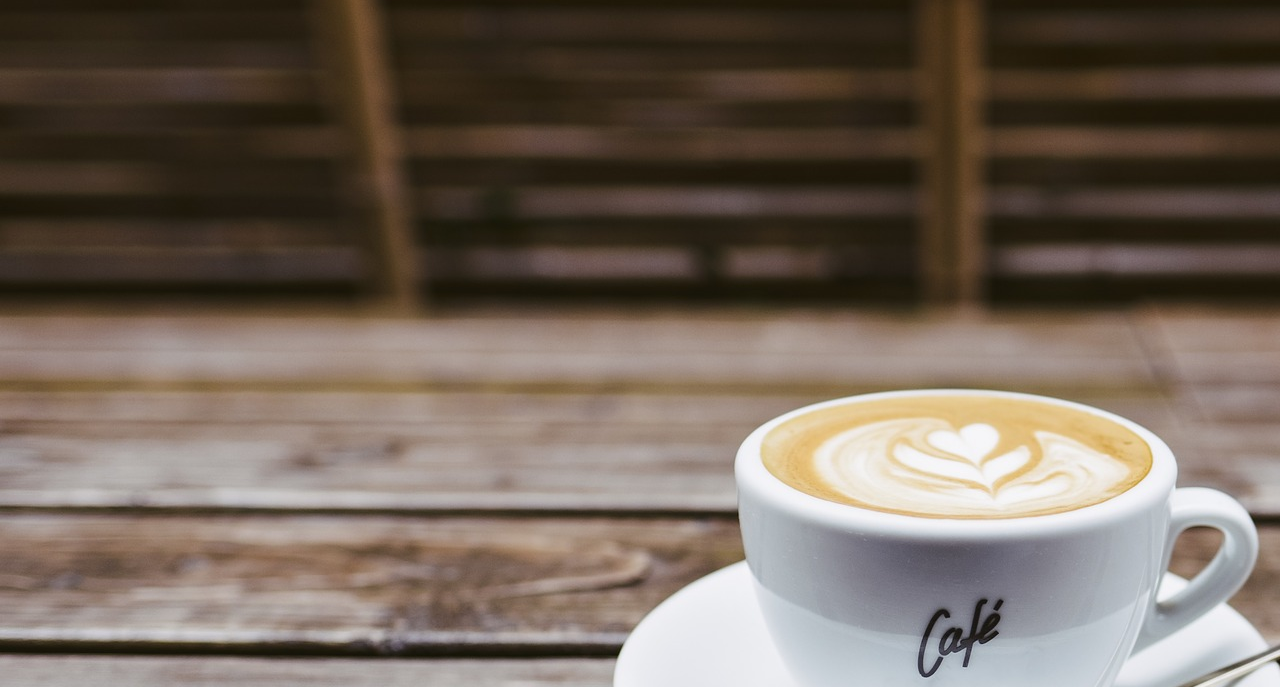
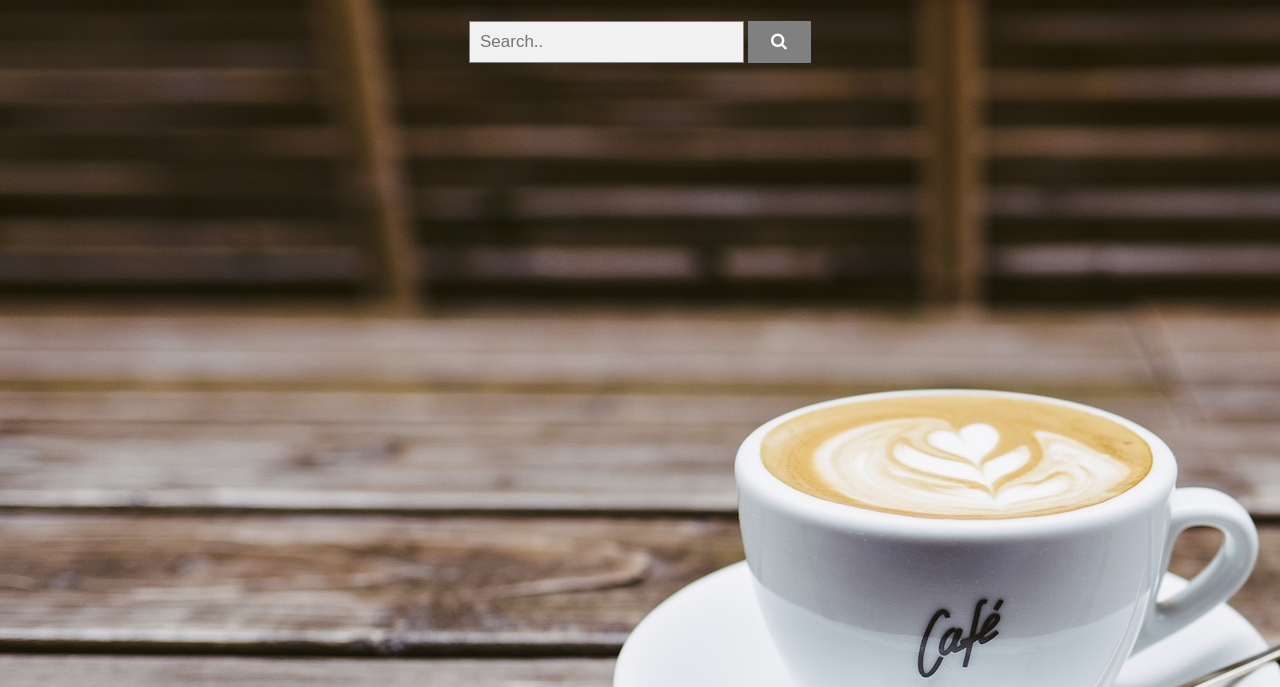
Before and after one commit to amberanae2/Coffee-App, a plain HTML site: page coffee.html in a window 1280 px wide. Shown: the part 113-800 px from the top of the page. Drawn offline with Linux system fonts and the light colour scheme.

Commit message:
added search bar

```diff
--- a/assets/css/style.css
+++ b/assets/css/style.css
@@ -8,3 +8,35 @@ h1 {
     font-size: 54px;
     color: white;
 }
+form.example input[type=text] {
+    padding: 10px;
+    font-size: 17px;
+    border: 1px solid grey;
+    float: center;
+    width: 20%;
+    background: #f1f1f1;
+  }
+
+  /* Style the submit button */
+  form.example button {
+    float: center;
+    width: 5%;
+    padding: 10px;
+    background:gray;
+    color: white;
+    font-size: 17px;
+    border: 1px solid grey;
+    border-left: none; /* Prevent double borders */
+    cursor: pointer;
+  }
+
+  form.example button:hover {
+    background:gray;
+  }
+
+  /* Clear floats */
+  form.example::after {
+    content: "";
+    clear: both;
+    display: table;
+  }
--- a/coffee.html
+++ b/coffee.html
@@ -5,9 +5,15 @@
         <meta charset="UTF-8">
         <meta name="viewport" content="width=device-width, initial-scale=1">
         <link href="assets/css/style.css" rel="stylesheet">
+        <link rel="stylesheet" href="https://cdnjs.cloudflare.com/ajax/libs/font-awesome/4.7.0/css/font-awesome.min.css">
+
     </head>
     <body>
         <h1>Where's My Coffee?</h1>
+        <form class="example" action="action_page.php">
+                <input type="text" placeholder="Search.." name="search">
+                <button type="submit"><i class="fa fa-search"></i></button>
+              </form>
 
     </body>
 </html>
```
